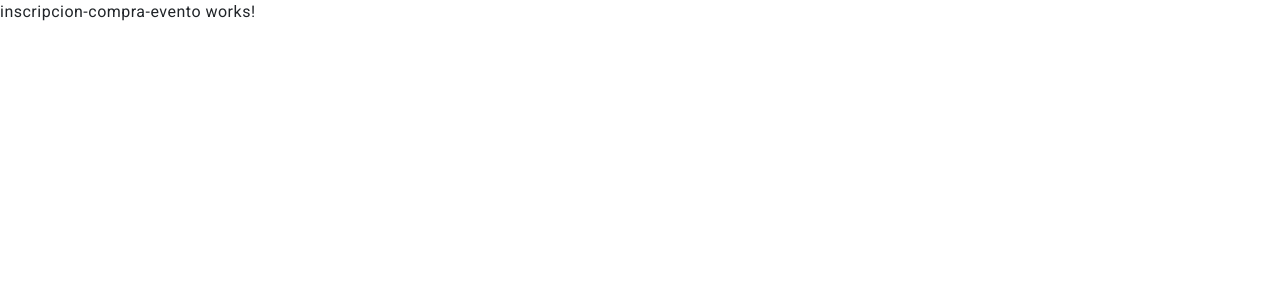
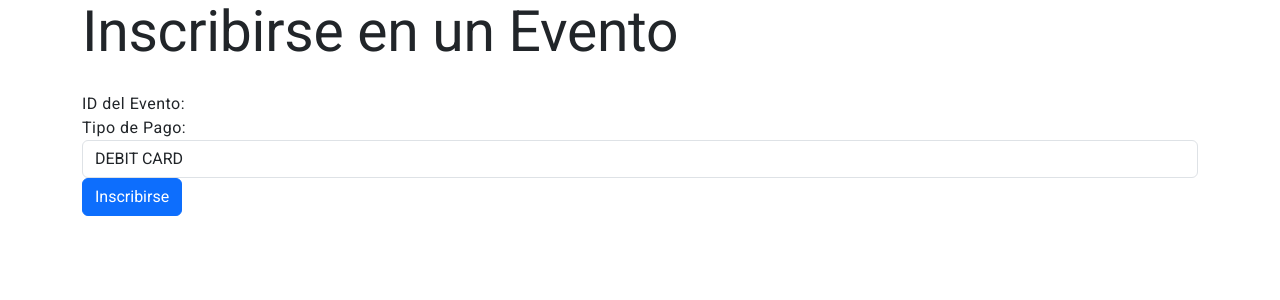
Before and after one commit to Tech-Community-Peru/tech-events-front, an Angular app: page /events/1/inscribirse in a window 1280 px wide. Shown: the top 300 px of the page. Built offline with nearby package versions, Linux system fonts and the light colour scheme.

Commit message:
Agregando el inscripcion-compra-evento y purchase.service, con errores, corregir

```diff
--- /dev/null
+++ b/src/app/core/service/purchase.service.ts
@@ -0,0 +1,58 @@
+import {inject, Injectable, signal} from '@angular/core';
+import {environment} from '../../../environments/environment';
+import {HttpClient, HttpHeaders} from '@angular/common/http';
+import {StorageService} from './storage.service';
+import {catchError, Observable, tap} from 'rxjs';
+
+@Injectable({
+  providedIn: 'root',
+})
+export class PurchaseService {
+  private baseURL = `${environment.baseURL}/ticket`;
+  private http = inject(HttpClient);
+  private storageService = inject(StorageService);
+
+  inscribirseEvento(eventoId: number | undefined, tipoPago: string): Observable<string> {
+    const loginData = localStorage.getItem('tech_auth');
+    const token = loginData ? JSON.parse(loginData).token : null;
+
+    // Validar que el token exista
+    if (!token) {
+      console.error('Token no encontrado en localStorage.');
+      throw new Error('No estás autenticado. Inicia sesión para continuar.');
+    }
+
+    const headers = new HttpHeaders({ Authorization: `Bearer ${token}` });
+
+    // Obtener el ID del participante
+    const participanteId = this.storageService.getAuthData()?.idParticipante;
+    if (!participanteId) {
+      console.error('ID del participante no encontrado.');
+      throw new Error(
+        'No se pudo encontrar el ID del participante. Verifica tu autenticación.'
+      );
+    }
+
+    // Verificar que el evento ID sea válido
+    if (!eventoId) {
+      console.error('ID del evento faltante.');
+      throw new Error('El ID del evento no puede ser nulo.');
+    }
+
+    const url = `${this.baseURL}/purchase`;
+    const body = { eventoId, participanteId, tipoPago };
+
+    // Depuración: Imprimir los datos enviados
+    console.log('Enviando solicitud de inscripción:', body);
+
+    return this.http.post<string>(url, body, { headers, responseType: 'text' as 'json' }).pipe(
+      tap((response) => {
+        console.log('Respuesta del servidor:', response);
+      }),
+      catchError((error) => {
+        console.error('Error al inscribirse en el evento:', error);
+        throw error; // Propagar el error para que el componente lo maneje
+      })
+    );
+  }
+}
--- a/src/app/pages/event-detail/event-detail.component.ts
+++ b/src/app/pages/event-detail/event-detail.component.ts
@@ -37,6 +37,11 @@ export class EventDetailComponent implements OnInit {
       // Guarda los detalles del evento en el almacenamiento local
       sessionStorage.setItem('selectedEvent', JSON.stringify(this.selectedEvent));
 
+      const loginData = localStorage.getItem('tech_auth');
+      const token = loginData ? JSON.parse(loginData).token : null;
+
+
+
       // Redirige a la página de detalles
       this.router.navigate([`/events/:${id}/inscribirse`]);
     } else {
--- a/src/app/pages/inscripcion-compra-evento/inscripcion-compra-evento.component.html
+++ b/src/app/pages/inscripcion-compra-evento/inscripcion-compra-evento.component.html
@@ -1 +1,28 @@
-<p>inscripcion-compra-evento works!</p>
+<div class="container">
+  <h1>Inscribirse en un Evento</h1>
+  <form [formGroup]="inscripcionForm" (ngSubmit)="onSubmit()">
+    <div class="form-group">
+      <label>ID del Evento:</label>
+    </div>
+
+    <div class="form-group">
+      <label for="tipoPago">Tipo de Pago:</label>
+      <select
+        id="tipoPago"
+        formControlName="tipoPago"
+        class="form-control"
+        required>
+        <option value="DEBIT_CARD">DEBIT CARD</option>
+        <option value="CREDIT_CARD">CREDIT CARD</option>
+      </select>
+    </div>
+
+    <button type="submit" class="btn btn-primary" [disabled]="inscripcionForm.invalid">
+      Inscribirse
+    </button>
+  </form>
+
+  <div *ngIf="mensaje" class="alert alert-info mt-3">
+    {{ mensaje }}
+  </div>
+</div>
--- a/src/app/pages/inscripcion-compra-evento/inscripcion-compra-evento.component.ts
+++ b/src/app/pages/inscripcion-compra-evento/inscripcion-compra-evento.component.ts
@@ -1,14 +1,66 @@
 import { Component } from '@angular/core';
 import {RouterLink} from '@angular/router';
 import {CommonModule} from '@angular/common';
+import {FormBuilder, FormGroup, ReactiveFormsModule, Validators} from '@angular/forms';
+import {PerfilService} from '../../core/service/perfil.service';
+import {PurchaseService} from '../../core/service/purchase.service';
+import {EventoResponse} from '../../shared/models/evento-response.model';
+import {AuthService} from '../../core/service/auth.service';
 
 @Component({
   selector: 'app-inscripcion-compra-evento',
   standalone: true,
-  imports: [RouterLink, CommonModule],
+  imports: [RouterLink, CommonModule, ReactiveFormsModule],
   templateUrl: './inscripcion-compra-evento.component.html',
   styleUrl: './inscripcion-compra-evento.component.css'
 })
 export class InscripcionCompraEventoComponent {
+  inscripcionForm: FormGroup;
+  mensaje: string | null = null;
+  selectedEvent: EventoResponse | null = null;
 
+  constructor(
+    private fb: FormBuilder,
+    private purchaseService: PurchaseService
+  ) {
+    this.inscripcionForm = this.fb.group({
+      tipoPago: ['DEBIT_CARD', [Validators.required]], // Validación de tipoPago
+    });
+  }
+
+  onSubmit(): void {
+    // Verificar si el formulario es válido
+    if (this.inscripcionForm.valid) {
+      const { tipoPago } = this.inscripcionForm.value;
+
+      // Recuperar los datos del evento seleccionado
+      const eventData = sessionStorage.getItem('selectedEvent');
+      if (eventData) {
+        this.selectedEvent = JSON.parse(eventData) as EventoResponse;
+      }
+
+      // Verificar que exista el eventoId antes de continuar
+      const eventoId = this.selectedEvent?.id;
+      if (!eventoId) {
+        this.mensaje = 'Error: No se encontró el ID del evento. Por favor, selecciona un evento válido.';
+        console.error('Evento ID faltante.');
+        return;
+      }
+
+      // Llamar al servicio para inscribirse en el evento
+      this.purchaseService.inscribirseEvento(eventoId, tipoPago).subscribe({
+        next: (response) => {
+          this.mensaje = `¡Inscripción exitosa! Respuesta del servidor: ${response}`;
+        },
+        error: (error) => {
+          console.error('Error al inscribirse:', error);
+          // Mostrar un mensaje de error amigable para el usuario
+          this.mensaje =
+            'Hubo un problema al intentar inscribirte. Por favor, verifica los datos e intenta nuevamente.';
+        },
+      });
+    } else {
+      this.mensaje = 'Por favor, completa correctamente todos los campos.';
+    }
+  }
 }
```
